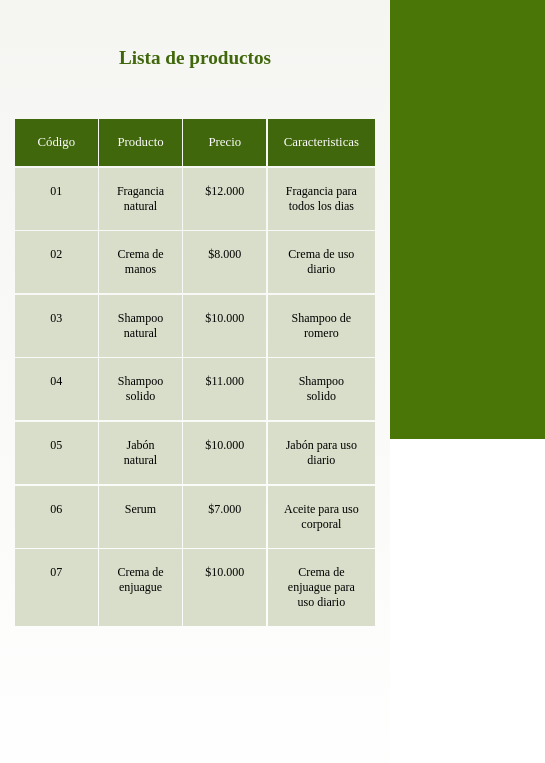
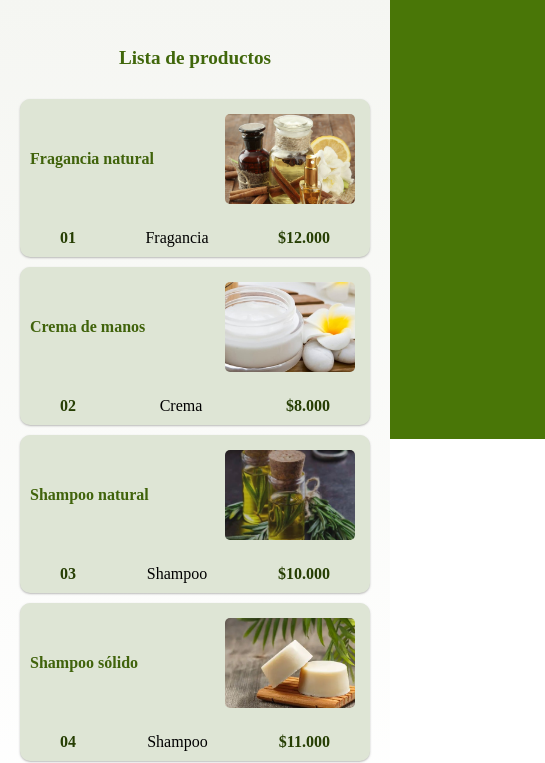
Before and after one commit to OctavioAlvarez1/Natural-WebExpero, a plain HTML site: page listas.html in a window 390 px wide. Shown: the part 91-854 px from the top of the page, 545 px wide, since content can reach past the window. Drawn offline with Linux system fonts and the light colour scheme; a web font is replaced by a local one.

Commit message:
Lista en mobile terminada

```diff
--- a/css/Principal/desktop_1440.css
+++ b/css/Principal/desktop_1440.css
@@ -93,3 +93,8 @@ input {
 	background-color: #d8dec9;
 	font-size: 0.85rem;
 }
+
+/* CARDS */
+.list-card-container {
+	display: none;
+}
--- a/css/Principal/desktop_1600.css
+++ b/css/Principal/desktop_1600.css
@@ -21,3 +21,8 @@
 	color: #40670b;
 	font-weight: bold;
 }
+
+/* CARDS */
+.list-card-container {
+	display: none;
+}
--- a/css/Principal/mobile.css
+++ b/css/Principal/mobile.css
@@ -182,7 +182,7 @@ nav ul li a:hover {
 .card {
 	width: 60%;
 	max-width: 280px;
-	height: 280px;
+	height: auto;
 	border-radius: 20px;
 	text-align: center;
 	padding: 5px;
@@ -198,7 +198,7 @@ nav ul li a:hover {
 }
 
 .card img {
-	width: 100%;
+	max-width: 100%;
 	height: auto;
 	object-fit: cover;
 	border-radius: 15px;
@@ -223,7 +223,7 @@ nav ul li a:hover {
 	padding: 6px 8px;
 	border-radius: 10px;
 	cursor: pointer;
-	margin-top: 11px;
+	margin-top: 2px;
 	font-size: 1rem;
 }
 
@@ -401,6 +401,7 @@ footer {
 	place-items: center;
 	font-size: 0.75rem;
 	gap: 0.1rem;
+	display: none;
 }
 
 .list-table p:nth-child(-n + 5) {
@@ -416,3 +417,66 @@ footer {
 	padding: 1rem;
 	background-color: #d8dec9;
 }
+
+/* CARDS */
+
+.list-card-container {
+	width: 700px;
+	height: 400px;
+	display: flex;
+	flex-direction: column;
+	justify-content: space-between;
+	gap: 10px;
+}
+
+.card-mobile {
+	width: 350px;
+	height: 180px;
+	background: rgb(222, 229, 213);
+	color: black;
+	display: flex;
+	flex-direction: column;
+	margin: 0 auto;
+	border-radius: 10px;
+	box-shadow: 0 1px 2px rgba(124, 122, 122, 0.5);
+}
+
+.card-text {
+	display: flex;
+	flex-direction: row;
+	justify-content: space-between;
+	align-items: center;
+	padding: 10px 40px;
+}
+
+.card-text p:nth-child(1) {
+	color: #263e03;
+	font-weight: 600;
+}
+
+.card-text p:nth-child(3) {
+	color: #263e03;
+	font-weight: 600;
+}
+
+.card-header {
+	display: flex;
+	justify-content: space-between;
+	padding: 10px 10px;
+	align-items: center;
+	max-width: 350px;
+}
+
+.card-header p {
+	color: #40630b;
+	font-weight: bold;
+}
+
+.card-header img {
+	width: 140px;
+	height: 100px;
+	display: block;
+	object-fit: cover;
+	padding: 5px;
+	border-radius: 10px;
+}
--- a/css/Principal/tablet_768.css
+++ b/css/Principal/tablet_768.css
@@ -119,3 +119,8 @@ textarea {
 .list-container .img-title {
 	display: block;
 }
+
+/* CARDS */
+.list-card-container {
+	display: none;
+}
--- a/css/Principal/tablet_992.css
+++ b/css/Principal/tablet_992.css
@@ -100,7 +100,7 @@ nav ul li a:hover {
 /* PRODUCTOS */
 .card-container {
 	justify-content: space-between;
-	align-items: center;
+	/* align-items: center; */
 	flex-wrap: wrap;
 	margin: 0 auto;
 	padding-top: 100px;
@@ -213,3 +213,8 @@ form {
 	align-self: center;
 	text-align: center;
 }
+
+/* CARDS */
+.list-card-container {
+	display: none;
+}
--- a/listas.html
+++ b/listas.html
@@ -46,7 +46,7 @@
 						<img src="./img/logos/logo.png" alt="" class="logo" />
 					</a>
 					<ul>
-						<li><a href="#inicio">Inicio</a></li>
+						<li><a href="index.html">Inicio</a></li>
 						<li><a href="#nosotros">Nosotros</a></li>
 						<li><a href="#productos">Productos</a></li>
 						<li><a href="#productos">Listas</a></li>
@@ -120,6 +120,58 @@
 						<img src="./img/cards/cremadeEnjuague.png" alt="" />
 					</p>
 				</div>
+				<!-- LISTA MOBILE  -->
+
+				<div class="list-card-container">
+					<div class="card-mobile">
+						<div class="card-header">
+							<p>Fragancia natural</p>
+							<img src="./img/cards/fragancia.jpg" alt="" />
+						</div>
+
+						<div class="card-text">
+							<p>01</p>
+							<p>Fragancia</p>
+							<p>$12.000</p>
+						</div>
+					</div>
+					<div class="card-mobile">
+						<div class="card-header">
+							<p>Crema de manos</p>
+							<img src="./img/cards/crema2.jpg" alt="" />
+						</div>
+
+						<div class="card-text">
+							<p>02</p>
+							<p>Crema</p>
+							<p>$8.000</p>
+						</div>
+					</div>
+					<div class="card-mobile">
+						<div class="card-header">
+							<p>Shampoo natural</p>
+							<img src="./img/cards/shampoo.jpg" alt="" />
+						</div>
+
+						<div class="card-text">
+							<p>03</p>
+							<p>Shampoo</p>
+							<p>$10.000</p>
+						</div>
+					</div>
+					<div class="card-mobile">
+						<div class="card-header">
+							<p>Shampoo sólido</p>
+							<img src="./img/cards/shampooSolido.png" alt="" />
+						</div>
+
+						<div class="card-text">
+							<p>04</p>
+							<p>Shampoo</p>
+							<p>$11.000</p>
+						</div>
+					</div>
+				</div>
 			</section>
 		</main>
 		<!-- FOOTER -->
```
Also changed, not shown: index.html (+1 -1 lines).
